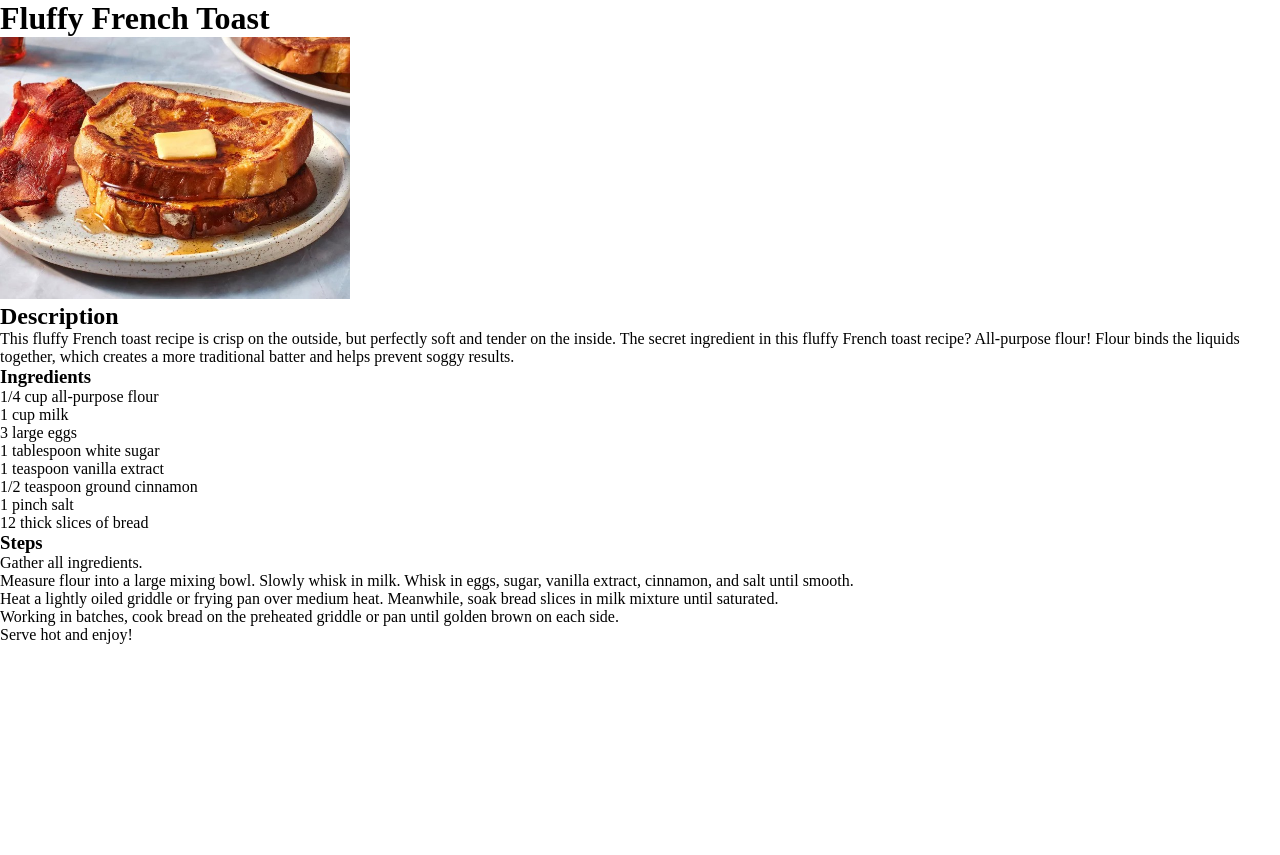
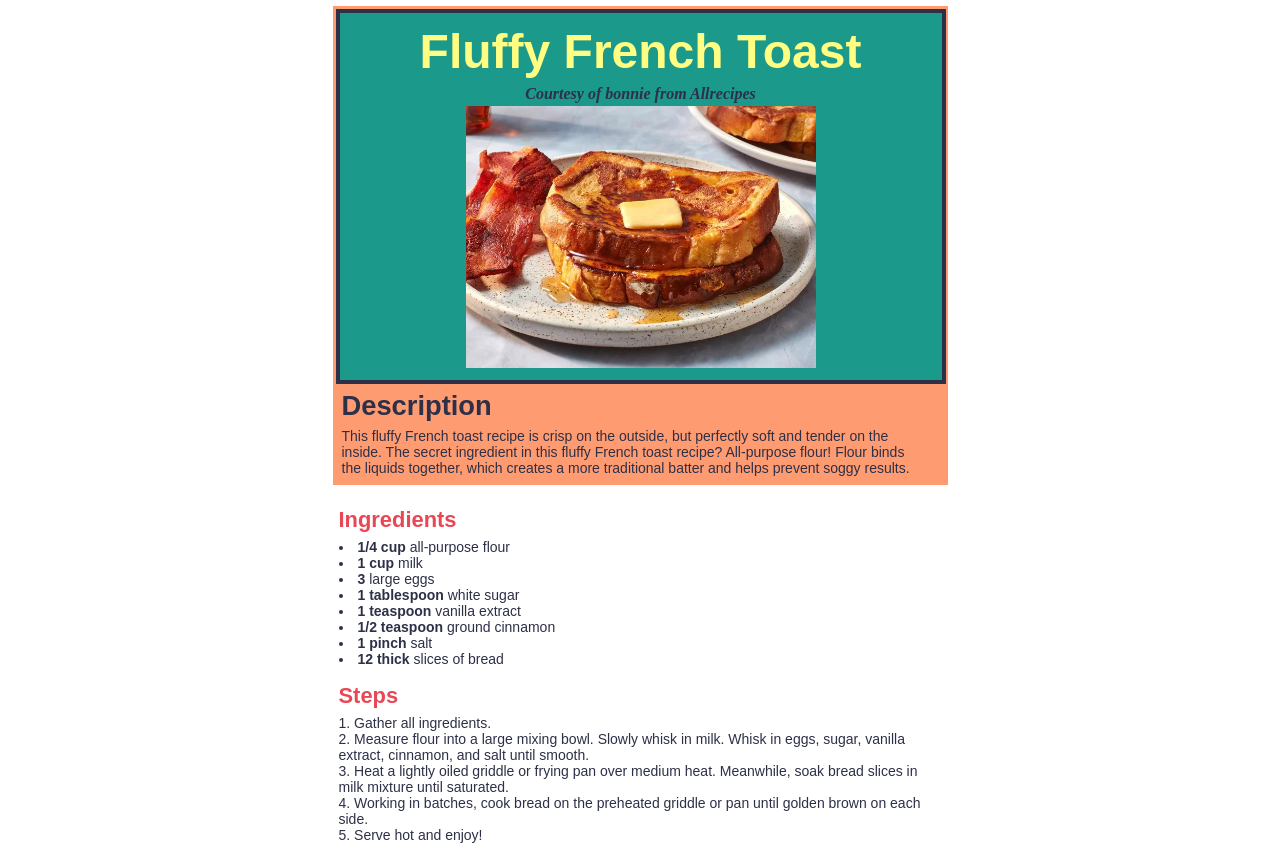
Before and after one commit to aseremula/odin-recipes, a plain HTML site: page recipes/fluffy-french-toast.html in a window 1280 px wide. Before the commit the page ends 800 px from the top, so only its background shows below. Drawn offline with Linux system fonts and the light colour scheme.

Commit message:
Redo styling for french toast page using box model

```diff
--- a/recipes/fluffy-french-toast.html
+++ b/recipes/fluffy-french-toast.html
@@ -7,26 +7,58 @@
     </head>
 
     <body>
-        <!-- Recipe from: https://www.allrecipes.com/recipe/16895/fluffy-french-toast/ -->
-        <h1 class ="recipe-header">Fluffy French Toast</h1>
+        <div class = "container">
+            <!-- Recipe Banner (title, image, description) -->
+            <div class ="recipe_banner">
+                <div class="recipe_subheader1">
+                    <h1>Fluffy French Toast</h1>
+                </div>
+
+                <div class="recipe_subheader4">
+                    <h4><em>Courtesy of bonnie from Allrecipes</em></h4>
+                </div>
                 <img src="../img/fluffy-french-toast.jpg" alt="Fluffy french toast with a pat of butter and a side of bacon" width="350" height = "auto">
+            </div>
 
-        <h2 class ="recipe-header">Description</h2>
+            <div class = "recipe_description">
+                <div class="recipe_subheader2">
+                    <h2>Description</h2>
+                </div>
+
+                <div class = "recipe_text">
                     <p>This fluffy French toast recipe is crisp on the outside, but perfectly soft and tender on the inside. The secret ingredient in this fluffy French toast recipe? All-purpose flour! Flour binds the liquids together, which creates a more traditional batter and helps prevent soggy results.</p>
+                </div>
+            </div>
+        </div>
 
-        <h3 class ="recipe-header">Ingredients</h3>
+        <div class = "recipe_container">
+            <!-- Recipe Section: Ingredients -->
+            <div class = "recipe_section">
+                <div class = "recipe_subheader3">
+                    <h3>Ingredients</h3>
+                </div>
+
+                <div class ="recipe_text">
                     <ul>
-            <li>1/4 cup all-purpose flour</li>
-            <li>1 cup milk</li>
-            <li>3 large eggs</li>
-            <li>1 tablespoon white sugar</li>
-            <li>1 teaspoon vanilla extract</li>
-            <li>1/2 teaspoon ground cinnamon</li>
-            <li>1 pinch salt</li>
-            <li>12 thick slices of bread</li>
+                        <li><strong>1/4 cup</strong> all-purpose flour</li>
+                        <li><strong>1 cup</strong> milk</li>
+                        <li><strong>3</strong> large eggs</li>
+                        <li><strong>1 tablespoon</strong> white sugar</li>
+                        <li><strong>1 teaspoon</strong> vanilla extract</li>
+                        <li><strong>1/2 teaspoon</strong> ground cinnamon</li>
+                        <li><strong>1 pinch</strong> salt</li>
+                        <li><strong>12 thick</strong> slices of bread</li>
                     </ul>
+                </div>
+            </div>
 
-        <h3 class ="recipe-header">Steps</h3>
+            <!-- Recipe Section: Steps -->
+            <div class="recipe_section">
+                <div class="recipe_subheader3">
+                    <h3>Steps</h3>
+                </div>
+
+                <div class = "recipe_text">
                     <ol>
                         <li>Gather all ingredients.</li>
                         <li>Measure flour into a large mixing bowl. Slowly whisk in milk. Whisk in eggs, sugar, vanilla extract, cinnamon, and salt until smooth.</li>
@@ -34,6 +66,8 @@
                         <li>Working in batches, cook bread on the preheated griddle or pan until golden brown on each side.</li>
                         <li>Serve hot and enjoy!</li>
                     </ol>
-
+                </div>
+            </div>
+        </div>
     </body>
 </html>
```
Lines whose indentation alone changed are shown as unchanged.
